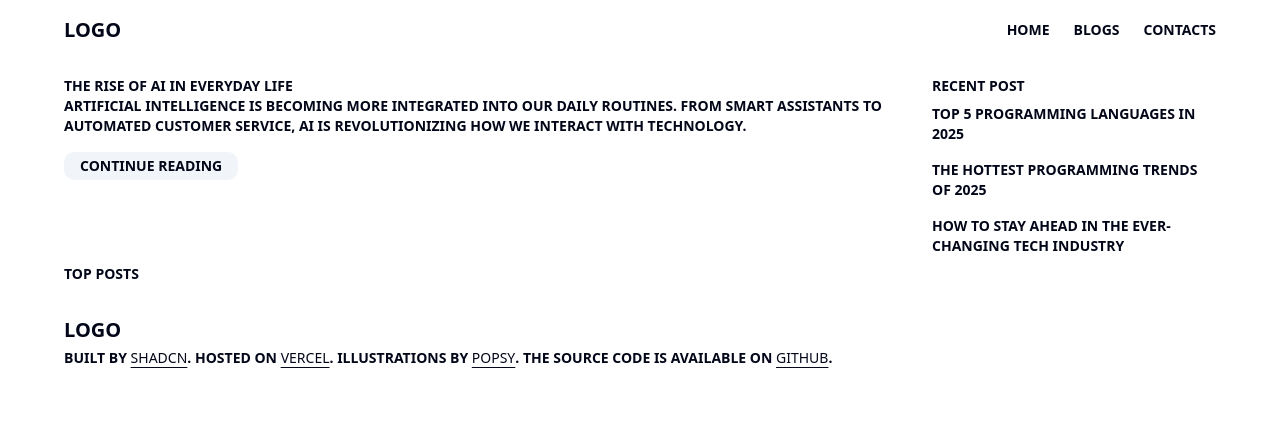
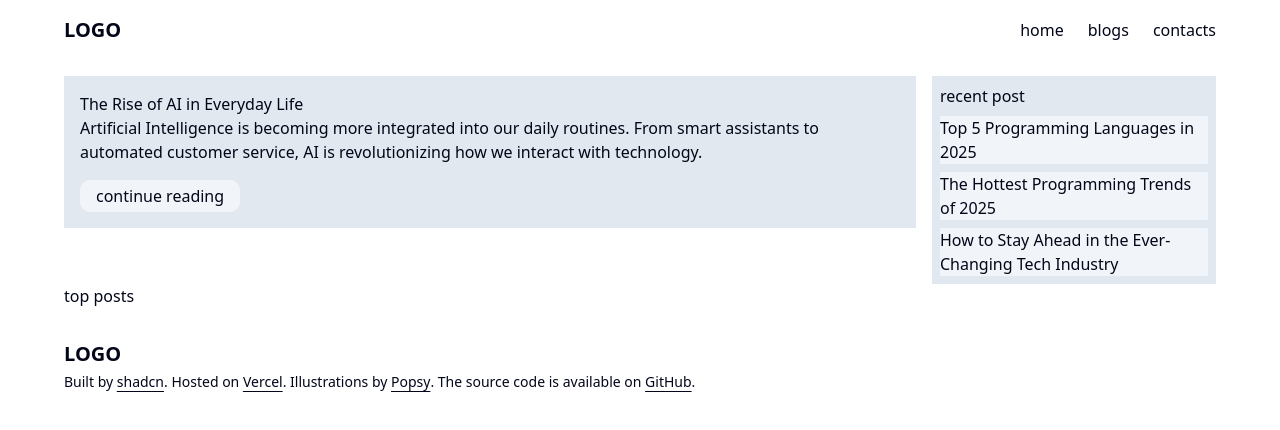
Before and after one commit to shadon016/blogApp, a Next.js app: page / in a window 1280 px wide. Shown: the top 430 px of the page. Built offline with nearby package versions, Linux system fonts and the light colour scheme.

Commit message:
minor changes

```diff
--- a/app/(home)/layout.js
+++ b/app/(home)/layout.js
@@ -14,8 +14,8 @@ const geistMono = Geist_Mono({
 });
 
 export const metadata = {
-  title: "Create Next App",
-  description: "Generated by create next app",
+  title: "Blogify",
+  description: "Powered by Shadon Chandra Das",
 };
 
 export default function RootLayout({ children }) {
--- a/app/globals.css
+++ b/app/globals.css
@@ -126,6 +126,6 @@
 }
 @layer components {
   .wrapper {
-    @apply px-[4rem] py-4 uppercase font-semibold text-sm;
+    @apply px-[4rem] py-4;
   }
 }
--- a/components/content.jsx
+++ b/components/content.jsx
@@ -2,7 +2,7 @@ import Link from "next/link";
 
 const Content = () => {
   return (
-    <div className="">
+    <div className="p-4 bg-slate-200">
       <h1>The Rise of AI in Everyday Life</h1>
       <p>
         Artificial Intelligence is becoming more integrated into our daily
--- a/components/recentContent.jsx
+++ b/components/recentContent.jsx
@@ -2,15 +2,15 @@ import React from "react";
 
 const RecentContent = () => {
   return (
-    <div className="">
+    <div className="flex flex-col gap-2 bg-slate-200 p-2">
       <h1>recent post</h1>
-      <div className="py-2">
+      <div className="bg-slate-100">
         <p>Top 5 Programming Languages in 2025</p>
       </div>
-      <div className="py-2">
+      <div className="bg-slate-100">
         <p>The Hottest Programming Trends of 2025</p>
       </div>
-      <div className="py-2">
+      <div className="bg-slate-100">
         <p>How to Stay Ahead in the Ever-Changing Tech Industry</p>
       </div>
     </div>
```
